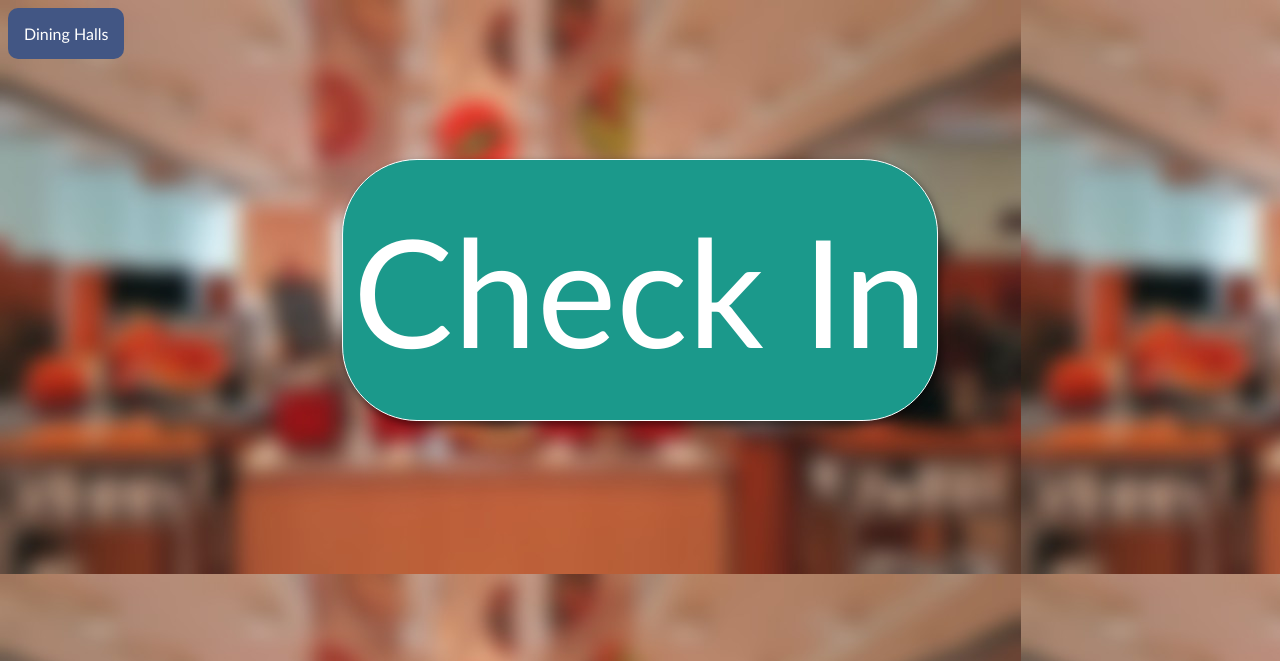
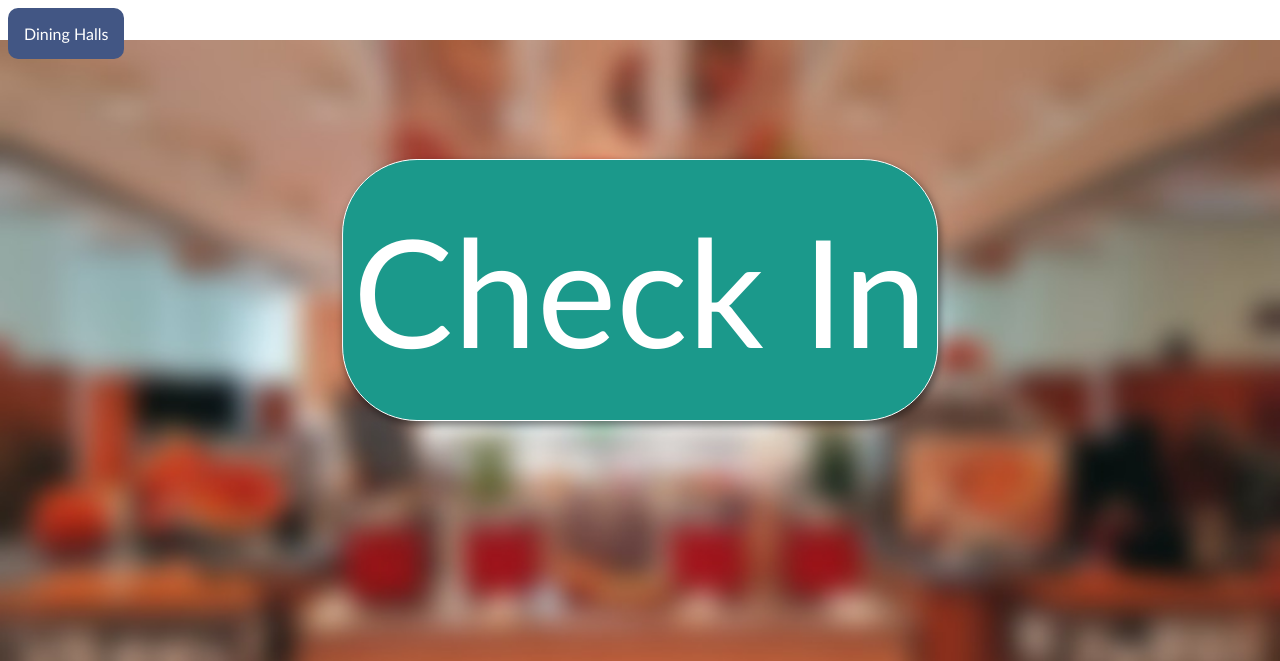
Before and after one commit to MLHDegenerates/DiningHallApp, a Flask app: page / in a window 1280 px wide. Shown: the top 661 px of the page. Run offline with Flask 2, Linux system fonts and the light colour scheme.

Commit message:
css fuckery

```diff
--- a/app/templates/index.html
+++ b/app/templates/index.html
@@ -5,7 +5,8 @@
 
         body{
 
-        background-image: url(/static/background.jpg);
+        background: url(/static/background.jpg) no-repeat center center fixed;
+        background-size: 100%;
 
         }
 
```
